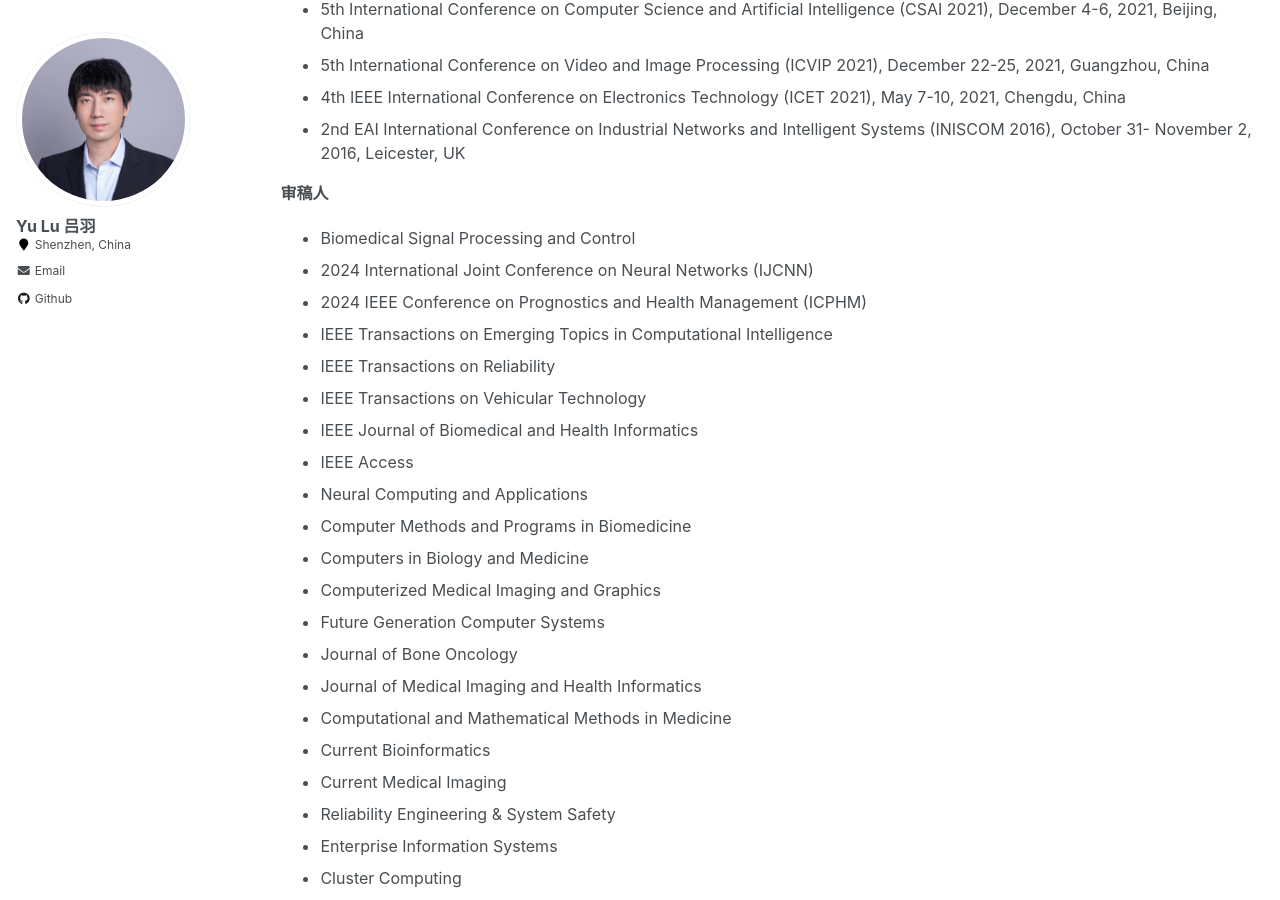
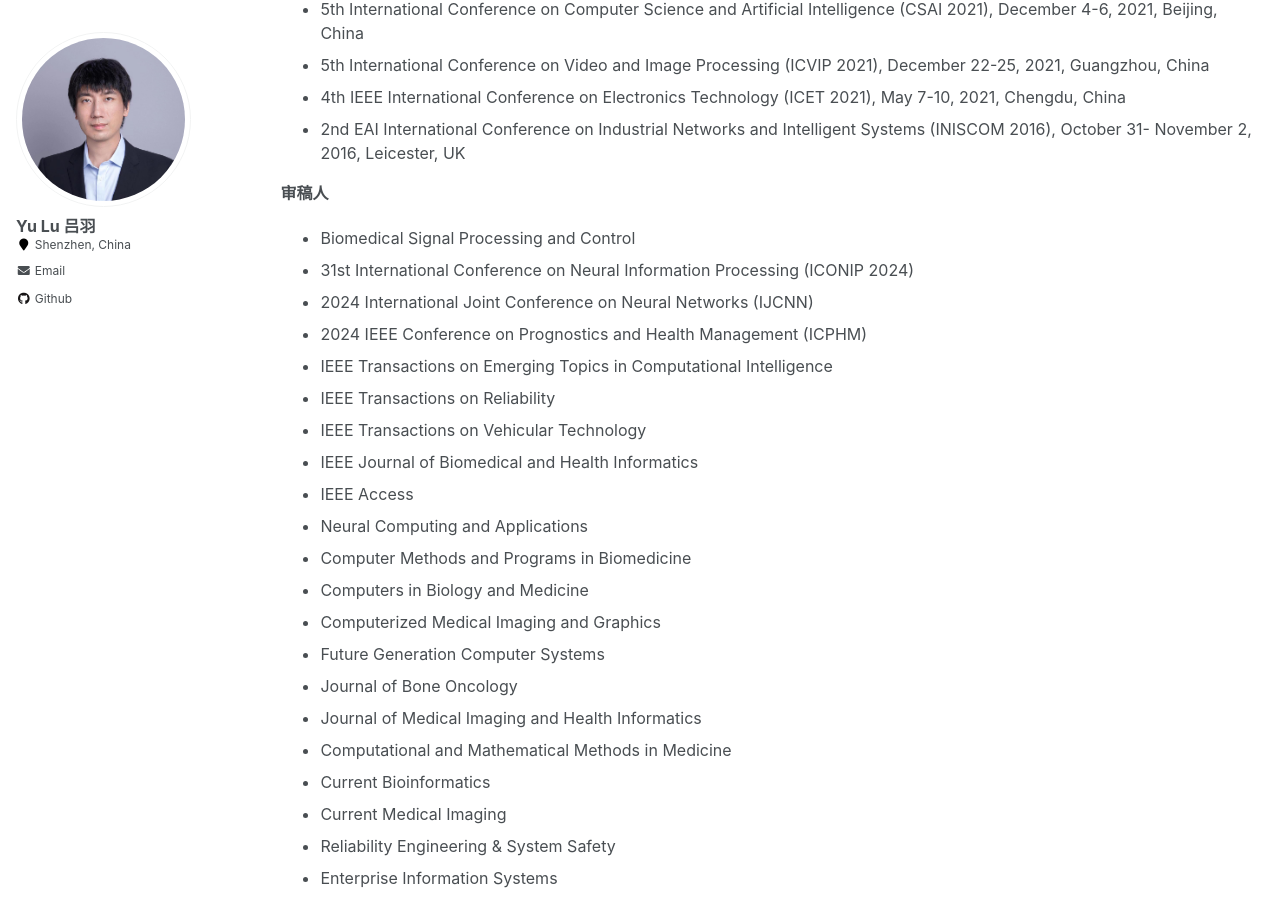
Before and after one commit to YukariUmezawa/lvyu.github.io, a Jekyll site: the page built from _pages/work.md, in a window 1280 px wide and 900 px high, scrolled down 1035 px. Built offline with Jekyll 4.4.1, drawn with Linux system fonts in a browser that asks for light colours.

Commit message:
Update work.md

```diff
--- a/_pages/work.md
+++ b/_pages/work.md
@@ -41,6 +41,7 @@
 
 **审稿人**
 - Biomedical Signal Processing and Control
+- 31st International Conference on Neural Information Processing (ICONIP 2024)
 - 2024 International Joint Conference on Neural Networks (IJCNN)
 - 2024 IEEE Conference on Prognostics and Health Management (ICPHM)
 - IEEE Transactions on Emerging Topics in Computational Intelligence
```
